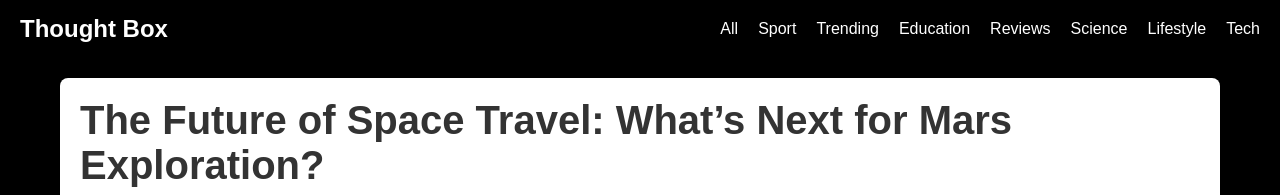
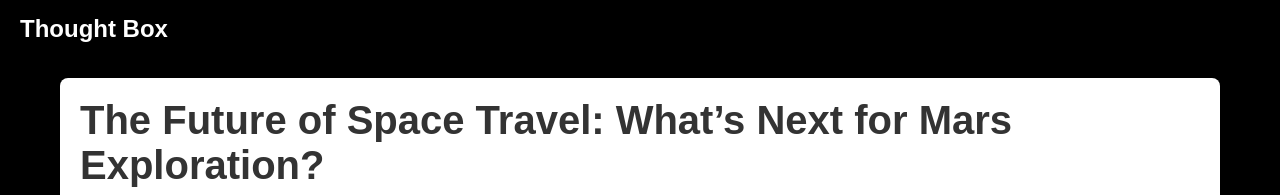
Before and after one commit to ei111/thoughtbox, a plain HTML site: page blogspacetravel.html in a window 1280 px wide. Shown: the top 195 px of the page. Drawn offline with Linux system fonts and the light colour scheme.

Commit message:
Update blogspacetravel.html

```diff
--- a/blogspacetravel.html
+++ b/blogspacetravel.html
@@ -126,18 +126,6 @@
       <div class="logo">
         <a href="index.html">Thought Box</a>
       </div>
-      <nav>
-        <ul class="nav-links">
-          <li><a href="#" class="category" data-category="all">All</a></li>
-          <li><a href="#" class="category" data-category="sport">Sport</a></li>
-          <li><a href="#" class="category" data-category="trending">Trending</a></li>
-          <li><a href="#" class="category" data-category="education">Education</a></li>
-          <li><a href="#" class="category" data-category="reviews">Reviews</a></li>
-          <li><a href="#" class="category" data-category="science">Science</a></li>
-          <li><a href="#" class="category" data-category="lifestyle">Lifestyle</a></li>
-          <li><a href="#" class="category" data-category="Tech">Tech</a></li>
-        </ul>
-      </nav>
     </header>
 
     <!-- Main Blog Content -->
```
